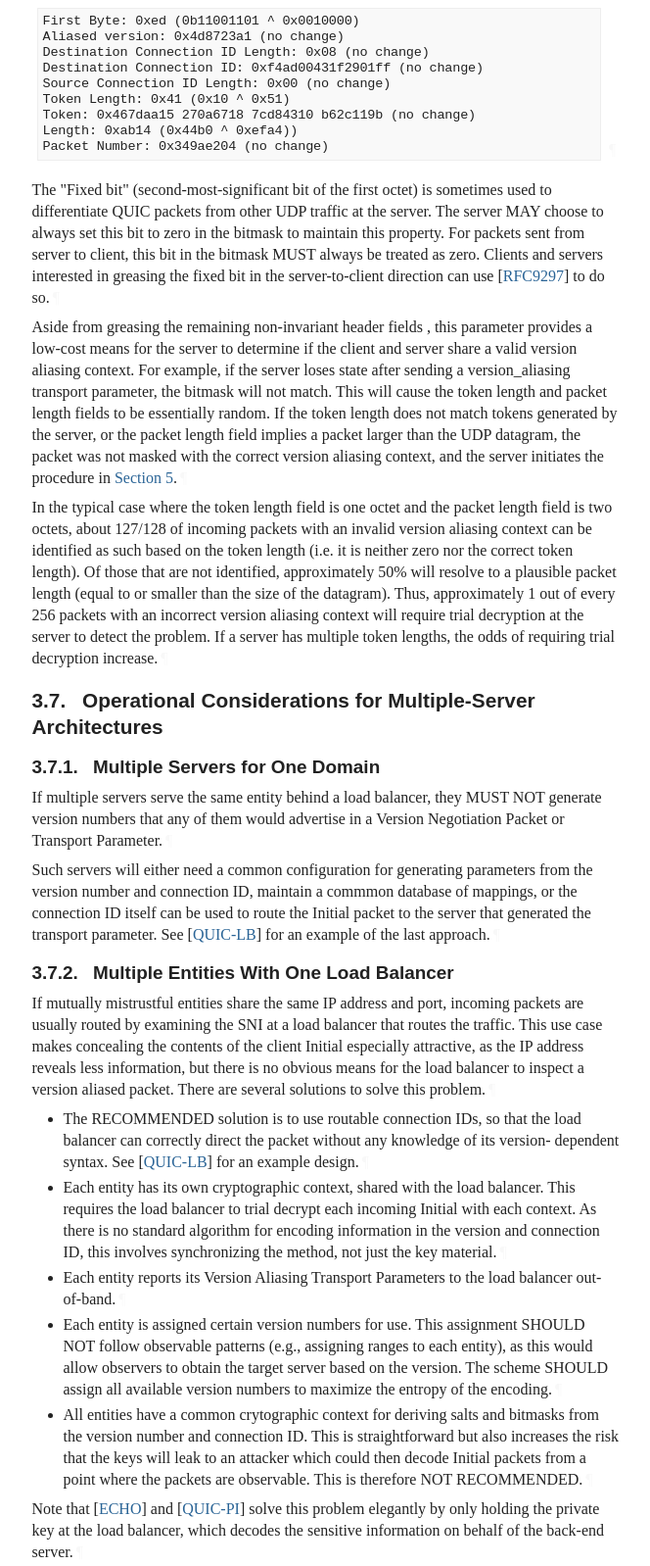
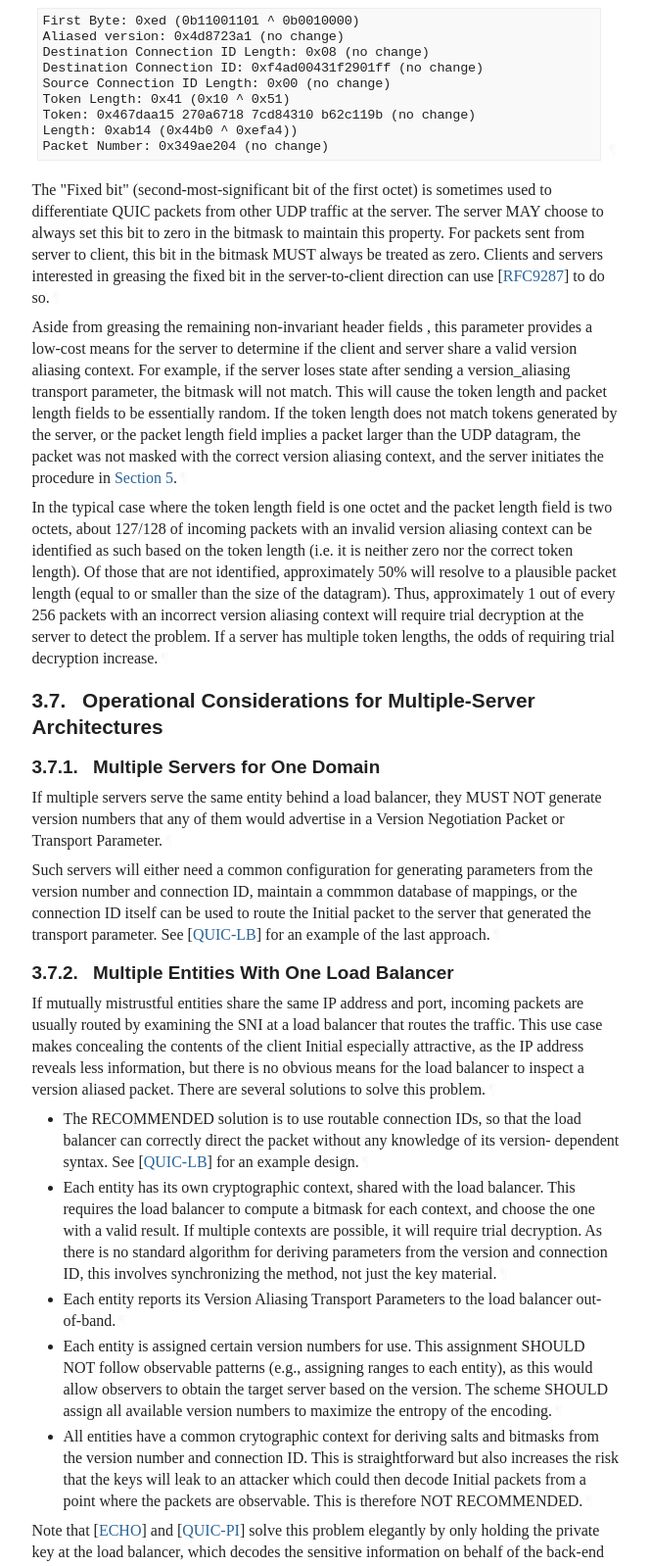
Before and after one commit to martinduke/quic-version-aliasing, a plain HTML site: page draft-duke-quic-version-aliasing.html in a window 1280 px wide. Shown: the part 6677-8275 px from the top of the page at 98% size, without its empty margins (92-756 px from the left). Drawn offline with Linux system fonts and the light colour scheme; a web font is replaced by a local one.

Commit message:
Script updating gh-pages from 13bf532. [ci skip]

```diff
--- a/draft-duke-quic-version-aliasing.html
+++ b/draft-duke-quic-version-aliasing.html
@@ -1699,7 +1699,7 @@ length, and length field. The provided bitmask field is<a href="#section-3.6-8"
 <p id="section-3.6-10">Therefore, the final form of the packet header on egress is<a href="#section-3.6-10" class="pilcrow">¶</a></p>
 <div class="alignLeft art-text artwork" id="section-3.6-11">
 <pre>
-First Byte: 0xed (0b11001101 ^ 0x0010000)
+First Byte: 0xed (0b11001101 ^ 0b0010000)
 Aliased version: 0x4d8723a1 (no change)
 Destination Connection ID Length: 0x08 (no change)
 Destination Connection ID: 0xf4ad00431f2901ff (no change)
@@ -1715,7 +1715,7 @@ used to differentiate QUIC packets from other UDP traffic at the server. The
 server MAY choose to always set this bit to zero in the bitmask to maintain this
 property. For packets sent from server to client, this bit in the bitmask MUST
 always be treated as zero. Clients and servers interested in greasing the fixed
-bit in the server-to-client direction can use <span>[<a href="#RFC9297" class="cite xref">RFC9297</a>]</span> to do so.<a href="#section-3.6-12" class="pilcrow">¶</a></p>
+bit in the server-to-client direction can use <span>[<a href="#RFC9287" class="cite xref">RFC9287</a>]</span> to do so.<a href="#section-3.6-12" class="pilcrow">¶</a></p>
 <p id="section-3.6-13">Aside from greasing the remaining non-invariant header fields , this parameter
 provides a low-cost means for the server to determine if the client and server
 share a valid version aliasing context. For example, if the server loses state
@@ -1773,10 +1773,11 @@ balancer can correctly direct the packet without any knowledge of its version-
 dependent syntax. See <span>[<a href="#QUIC-LB" class="cite xref">QUIC-LB</a>]</span> for an example design.<a href="#section-3.7.2-2.1" class="pilcrow">¶</a>
 </li>
             <li class="normal" id="section-3.7.2-2.2">Each entity has its own cryptographic context, shared with the load balancer.
-This requires the load balancer to trial decrypt each incoming Initial with
-each context. As there is no standard algorithm for encoding information in the
-version and connection ID, this involves synchronizing the method, not just the
-key material.<a href="#section-3.7.2-2.2" class="pilcrow">¶</a>
+This requires the load balancer to compute a bitmask for each context, and
+choose the one with a valid result. If multiple contexts are possible, it will
+require trial decryption. As there is no standard algorithm for deriving
+parameters from the version and connection ID, this involves synchronizing the
+method, not just the key material.<a href="#section-3.7.2-2.2" class="pilcrow">¶</a>
 </li>
             <li class="normal" id="section-3.7.2-2.3">Each entity reports its Version Aliasing Transport Parameters to the load
 balancer out-of-band.<a href="#section-3.7.2-2.3" class="pilcrow">¶</a>
@@ -2381,9 +2382,9 @@ Error Codes registry:<a href="#section-8.3-1" class="pilcrow">¶</a></p>
         <dd>
 <span class="refAuthor">Rescorla, E.</span>, <span class="refTitle">"The Transport Layer Security (TLS) Protocol Version 1.3"</span>, <span class="seriesInfo">RFC 8446</span>, <span class="seriesInfo">DOI 10.17487/RFC8446</span>, <time datetime="2018-08" class="refDate">August 2018</time>, <span>&lt;<a href="https://www.rfc-editor.org/rfc/rfc8446">https://www.rfc-editor.org/rfc/rfc8446</a>&gt;</span>. </dd>
 <dd class="break"></dd>
-<dt id="RFC9297">[RFC9297]</dt>
+<dt id="RFC9287">[RFC9287]</dt>
       <dd>
-<span class="refAuthor">Schinazi, D.</span> and <span class="refAuthor">L. Pardue</span>, <span class="refTitle">"HTTP Datagrams and the Capsule Protocol"</span>, <span class="seriesInfo">RFC 9297</span>, <span class="seriesInfo">DOI 10.17487/RFC9297</span>, <time datetime="2022-08" class="refDate">August 2022</time>, <span>&lt;<a href="https://www.rfc-editor.org/rfc/rfc9297">https://www.rfc-editor.org/rfc/rfc9297</a>&gt;</span>. </dd>
+<span class="refAuthor">Thomson, M.</span>, <span class="refTitle">"Greasing the QUIC Bit"</span>, <span class="seriesInfo">RFC 9287</span>, <span class="seriesInfo">DOI 10.17487/RFC9287</span>, <time datetime="2022-08" class="refDate">August 2022</time>, <span>&lt;<a href="https://www.rfc-editor.org/rfc/rfc9287">https://www.rfc-editor.org/rfc/rfc9287</a>&gt;</span>. </dd>
 <dd class="break"></dd>
 </dl>
 </section>
```
Also changed, not shown: index.html (+2 -2 lines), draft-duke-quic-version-aliasing.txt.
